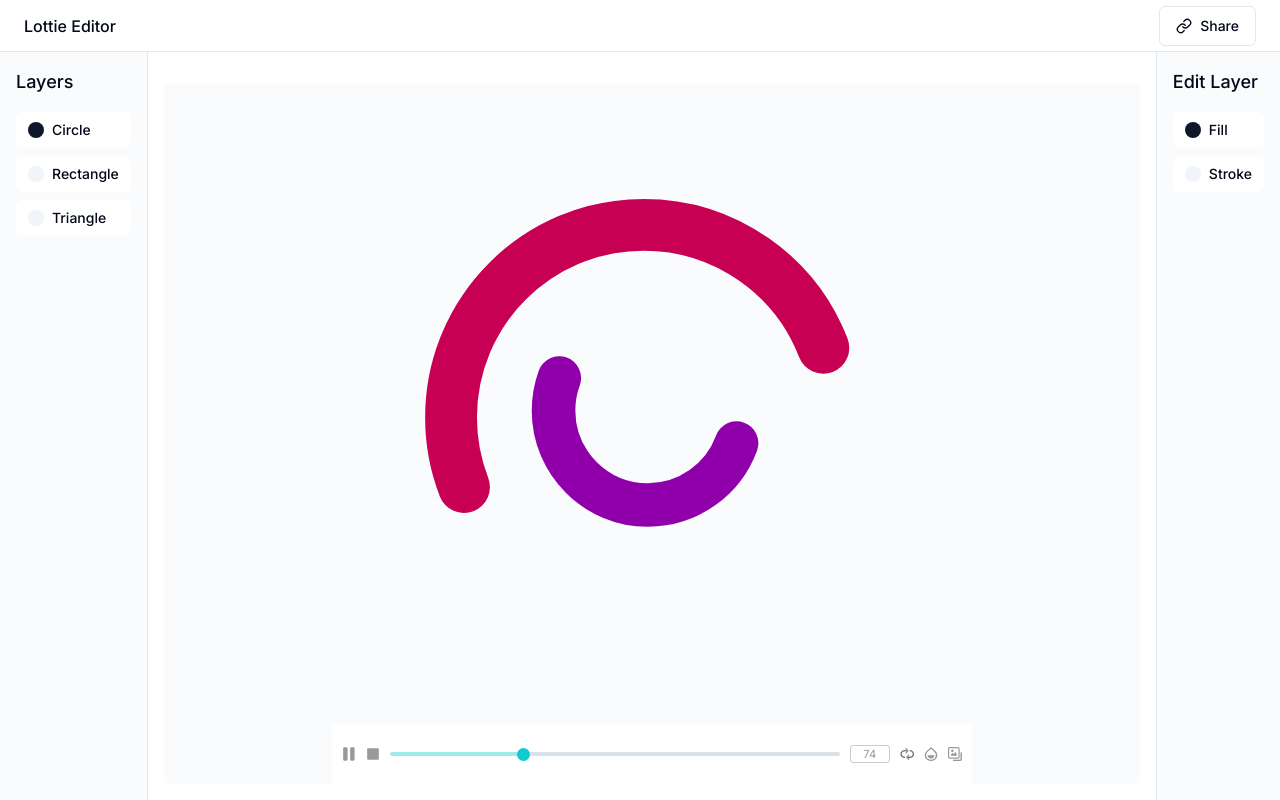
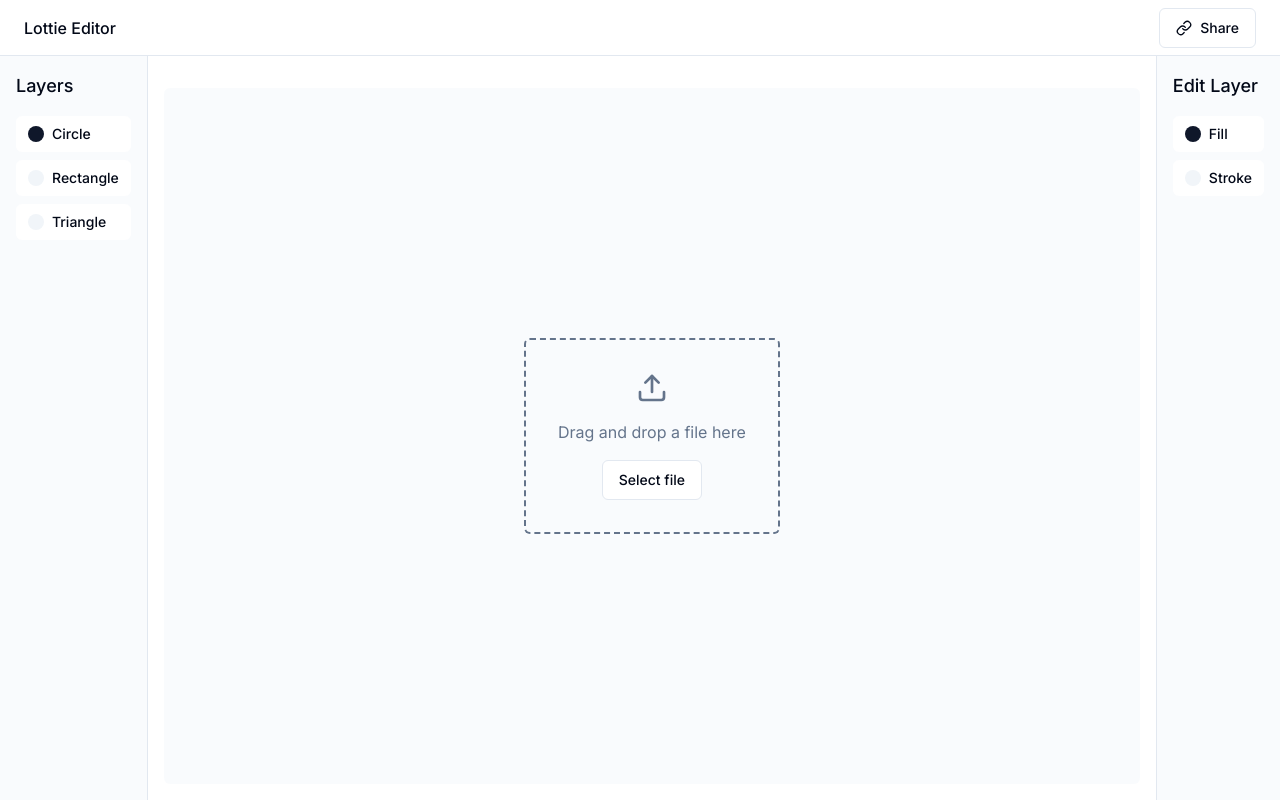
Before and after one commit to chrisgreen1993/lottie-editor, a Next.js app: page / in a window 1280 px wide. Built offline with nearby package versions, Linux system fonts and the light colour scheme.

Commit message:
Add Animation context.
This will allow us to access animation data wherever we need to.

```diff
--- a/app/page.tsx
+++ b/app/page.tsx
@@ -1,11 +1,12 @@
-import Link from "next/link"
 import { MainCanvas } from "@/components/MainCanvas"
 import { NavBar } from "@/components/Navbar"
 import { LayerListSidebar } from "@/components/LayerListSidebar"
 import { EditLayerSidebar } from "@/components/EditLayerSidebar"
+import { AnimationProvider } from "@/lib/hooks/useAnimation"
 
 export default function Home() {
   return (
+    <AnimationProvider>
       <div className="flex h-screen w-full flex-col">
         <NavBar />
         <div className="flex flex-1">
@@ -14,5 +15,6 @@ export default function Home() {
           <EditLayerSidebar />
         </div>
       </div>
+    </AnimationProvider>
   )
 }
--- a/components/MainCanvas.tsx
+++ b/components/MainCanvas.tsx
@@ -3,11 +3,12 @@
 import dynamic from 'next/dynamic';
 import { useState } from 'react'
 import { FileUpload } from './ui/FileUpload'
-import TestAnimationData from '@/lib/test_animation.json';
+import { useAnimation } from '@/lib/hooks/useAnimation';
+
 const LottiePlayer = dynamic(() => import('./LottiePlayer').then((module) => module.LottiePlayer), { ssr: false });
 
 export const MainCanvas = () => {
-  const [animationData, setAnimationData] = useState(TestAnimationData);
+  const { animationData, setAnimationData } = useAnimation();
 
   const handleUpload = (file?: File) => {
     if (file) {
--- /dev/null
+++ b/lib/hooks/useAnimation.tsx
@@ -0,0 +1,32 @@
+"use client"
+
+import React, { createContext, useContext, useState } from 'react';
+
+interface AnimationContext {
+  animationData: {} | null;
+  setAnimationData: (animationData: any) => void;
+}
+
+interface AnimationProviderProps {
+  children: React.ReactNode;
+}
+
+const AnimationContext = createContext<AnimationContext>({
+  animationData: null,
+  setAnimationData: () => null,
+});
+
+export const AnimationProvider = ({ children }: AnimationProviderProps) => {
+  const [animationData, setAnimationData] = useState(null);
+
+  return (
+    <AnimationContext.Provider value={{
+      animationData,
+      setAnimationData,
+    }}>
+      {children}
+    </AnimationContext.Provider>
+  );
+};
+
+export const useAnimation = () => useContext(AnimationContext);
```
Lines whose indentation alone changed are shown as unchanged.
